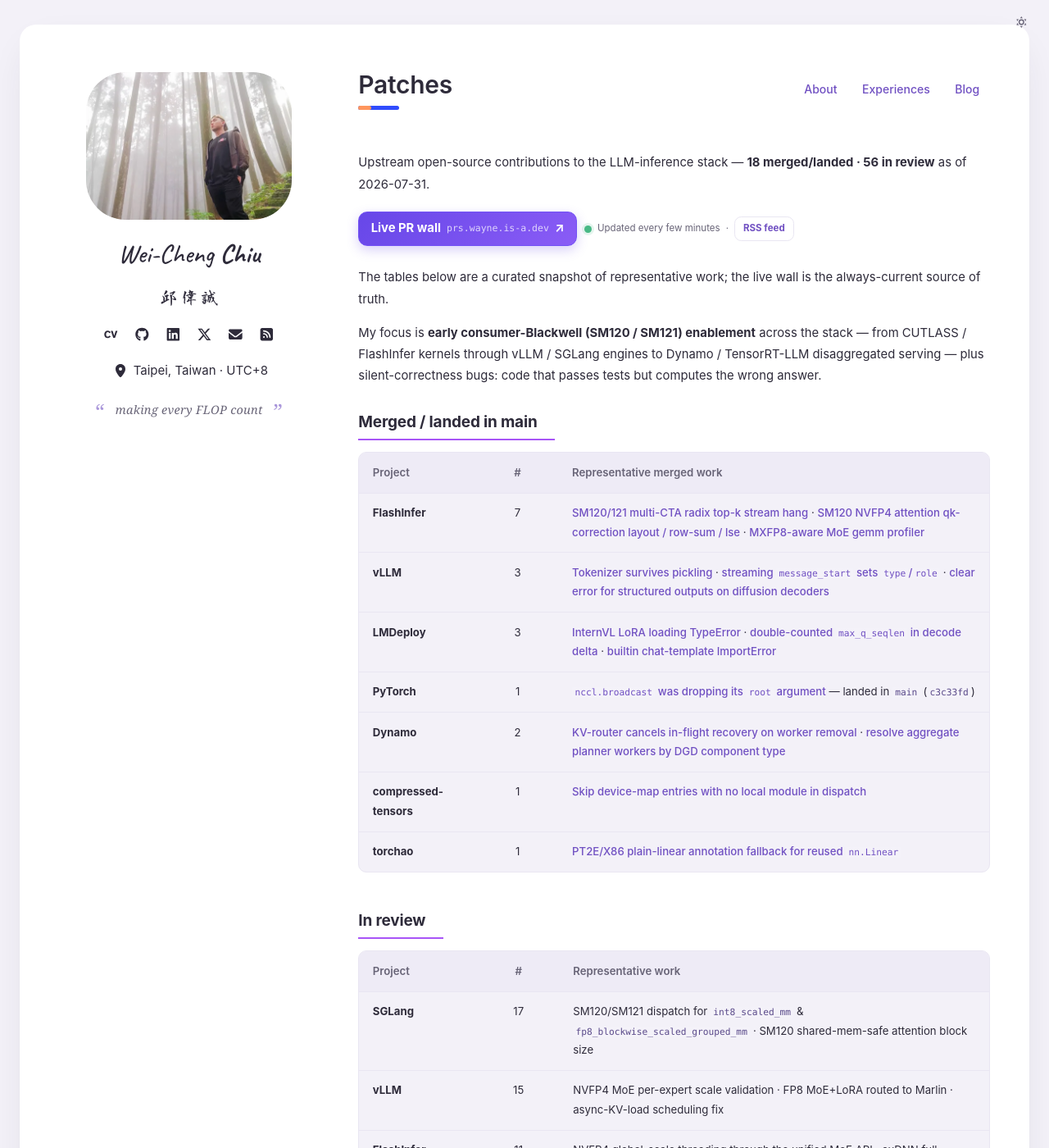
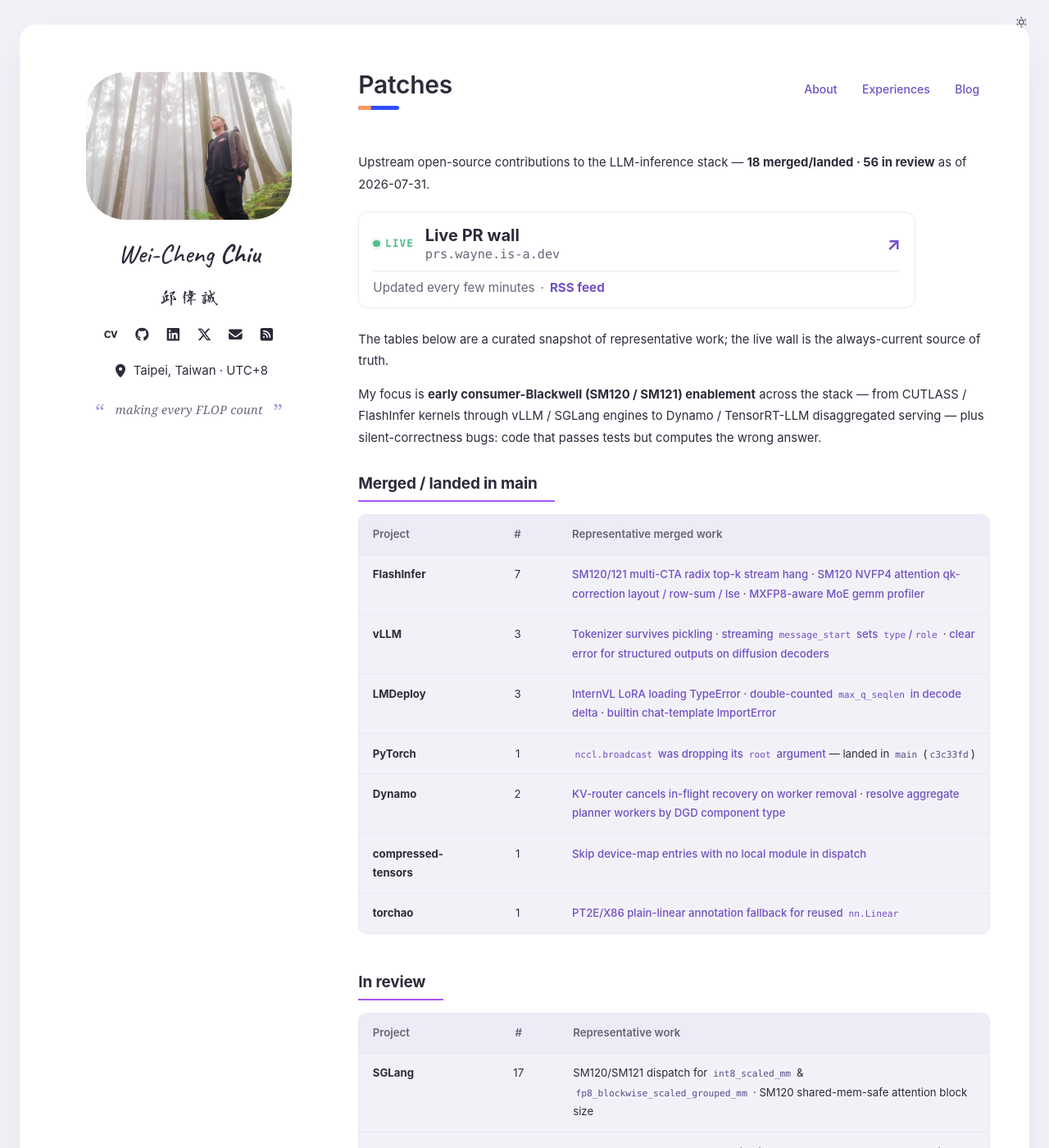
Before and after one commit to waynehacking8/waynehacking8.github.io, an MkDocs documentation site: the page built from docs/patches.md, in a window 1280 px wide and 1400 px high. Shown: the whole window at 82% size. Built offline with MkDocs 1.6.1 and Material for MkDocs 9.7.7, drawn with Linux system fonts in a browser that asks for light colours.

Commit message:
style: use engineering status card for PR wall

```diff
--- a/docs/patches.md
+++ b/docs/patches.md
@@ -4,7 +4,7 @@ Upstream open-source contributions to the LLM-inference stack — **18 merged/la
 56 in review** as of 2026-07-31.
 
 <p class="pb-pr-wall">
-<a class="pb-pr-wall-main" href="https://prs.wayne.is-a.dev"><strong>Live PR wall</strong><span class="pb-pr-wall-domain">prs.wayne.is-a.dev</span><span class="pb-pr-wall-arrow" aria-hidden="true">↗</span></a>
+<a class="pb-pr-wall-main" href="https://prs.wayne.is-a.dev"><span class="pb-pr-wall-live"><span aria-hidden="true"></span>LIVE</span><span class="pb-pr-wall-copy"><strong>Live PR wall</strong><span class="pb-pr-wall-domain">prs.wayne.is-a.dev</span></span><span class="pb-pr-wall-arrow" aria-hidden="true">↗</span></a>
 <span class="pb-pr-wall-note">Updated every few minutes <span aria-hidden="true">·</span> <a class="pb-pr-wall-rss" href="https://prs.wayne.is-a.dev/feed.xml">RSS feed</a></span>
 </p>
 
--- a/docs/stylesheets/extra.css
+++ b/docs/stylesheets/extra.css
@@ -721,17 +721,20 @@ body.pb-is-navigating .pb-nav-tabs { opacity: 0.72; }
 .pb-image-sources summary { cursor: pointer; font: 600 .5rem/1.5 var(--pb-mono); }
 .pb-image-sources p { margin: .4rem 0 0; line-height: 1.55; }
 
-/* Patches: a compact CTA for the live upstream record. */
-.md-typeset .pb-pr-wall { display: flex; flex-wrap: wrap; align-items: center; gap: .45rem; margin: 1rem 0 1.25rem; color: var(--pb-muted); line-height: 1.2; }
-.md-typeset .pb-pr-wall-main { display: inline-flex; align-items: center; gap: .35rem; padding: .56rem .72rem; border: 1px solid #7251f5; border-radius: .55rem; background: linear-gradient(135deg, #6747e8, #8a5cf6); box-shadow: 0 5px 14px rgba(103, 71, 232, .25); color: #fff; font-weight: 400; text-decoration: none; transition: transform .15s ease, box-shadow .15s ease; }
-.md-typeset .pb-pr-wall-main strong { font-weight: 700; }
-.pb-pr-wall-domain { color: rgba(255,255,255,.75); font-family: var(--pb-mono); font-size: .78em; overflow-wrap: anywhere; }
-.pb-pr-wall-arrow { color: #fff; font-weight: 700; }
-.md-typeset .pb-pr-wall-main:hover { color: #fff; text-decoration: none; transform: translateY(-1px); box-shadow: 0 8px 18px rgba(103, 71, 232, .36); }
-.pb-pr-wall-note { display: inline-flex; align-items: center; gap: .35rem; font-size: .78em; }
-.pb-pr-wall-note::before { width: .45rem; height: .45rem; border-radius: 50%; background: #48b885; box-shadow: 0 0 0 3px rgba(72,184,133,.14); content: ""; }
-.md-typeset .pb-pr-wall-rss { padding: .35rem .5rem; border: 1px solid var(--pb-line); border-radius: .42rem; color: var(--pb-link); font-weight: 700; text-decoration: none; }
-.md-typeset .pb-pr-wall-rss:hover { border-color: var(--pb-link); background: rgba(103,71,232,.08); text-decoration: none; }
+/* Patches: an engineering-status card for the live upstream record. */
+.md-typeset .pb-pr-wall { display: flex; flex-direction: column; align-items: stretch; gap: .55rem; max-width: 34rem; margin: 1rem 0 1.25rem; padding: .78rem .85rem .7rem; border: 1px solid var(--pb-line); border-radius: .6rem; background: rgba(255,255,255,.018); color: var(--pb-muted); line-height: 1.2; }
+.md-typeset .pb-pr-wall-main { display: grid; grid-template-columns: auto minmax(0, 1fr) auto; align-items: center; gap: .68rem; color: var(--pb-ink); text-decoration: none; }
+.pb-pr-wall-live { display: inline-flex; align-items: center; gap: .32rem; color: #55bd8b; font: 700 .64rem/1 var(--pb-mono); letter-spacing: .08em; }
+.pb-pr-wall-live span { width: .42rem; height: .42rem; border-radius: 50%; background: currentColor; box-shadow: 0 0 0 3px rgba(85,189,139,.13); }
+.pb-pr-wall-copy { min-width: 0; }
+.md-typeset .pb-pr-wall-main strong { display: block; font-size: 1rem; font-weight: 700; }
+.pb-pr-wall-domain { display: block; margin-top: .12rem; color: var(--pb-muted); font-family: var(--pb-mono); font-size: .76rem; overflow-wrap: anywhere; }
+.pb-pr-wall-arrow { color: var(--pb-link); font-size: 1.1rem; font-weight: 700; transition: transform .15s ease; }
+.md-typeset .pb-pr-wall-main:hover { color: var(--pb-link); text-decoration: none; }
+.md-typeset .pb-pr-wall-main:hover .pb-pr-wall-arrow { transform: translate(2px,-2px); }
+.pb-pr-wall-note { display: flex; align-items: center; gap: .35rem; padding-top: .55rem; border-top: 1px solid var(--pb-line); font-size: .76rem; }
+.md-typeset .pb-pr-wall-rss { color: var(--pb-link); font-weight: 700; text-decoration: none; }
+.md-typeset .pb-pr-wall-rss:hover { text-decoration: underline; text-underline-offset: 3px; }
 .pb-pr-wall a:focus-visible { outline: 2px solid var(--pb-link); outline-offset: 3px; }
 
 /* Article lead artwork uses the same contained editorial frame as pbb.sh. */
--- a/mkdocs.yml
+++ b/mkdocs.yml
@@ -61,7 +61,7 @@ theme:
 # bump ?v= on every extra.css change — GitHub Pages caches assets for
 # 10 minutes and browsers honor it, so an unversioned URL shows stale CSS
 extra_css:
-  - stylesheets/extra.css?v=20260805.1
+  - stylesheets/extra.css?v=20260805.2
 
 # same 10-minute GitHub Pages cache applies to JS — bump this ?v= on every
 # pb-filter.js change, exactly as for extra.css above. Without it a shipped
```
